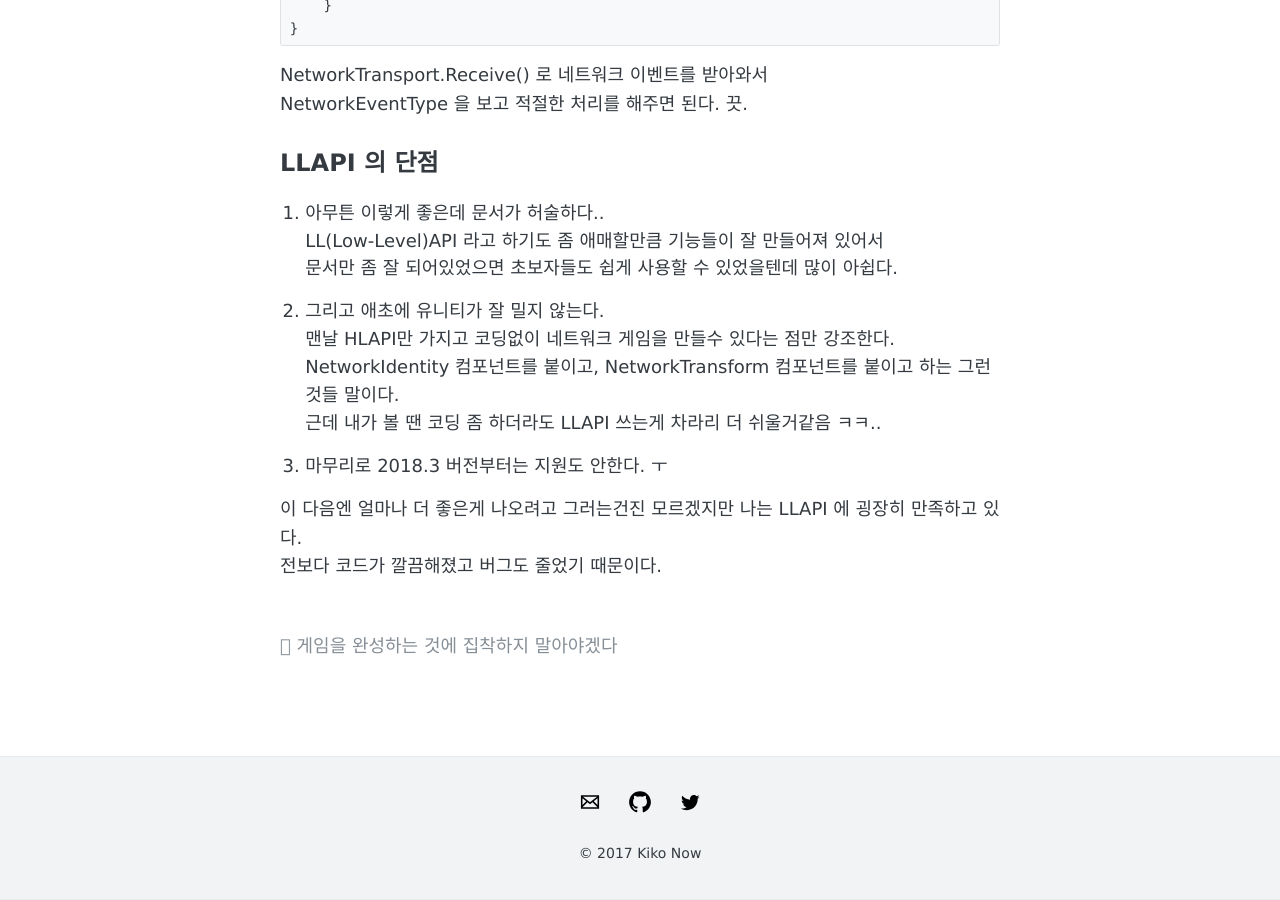
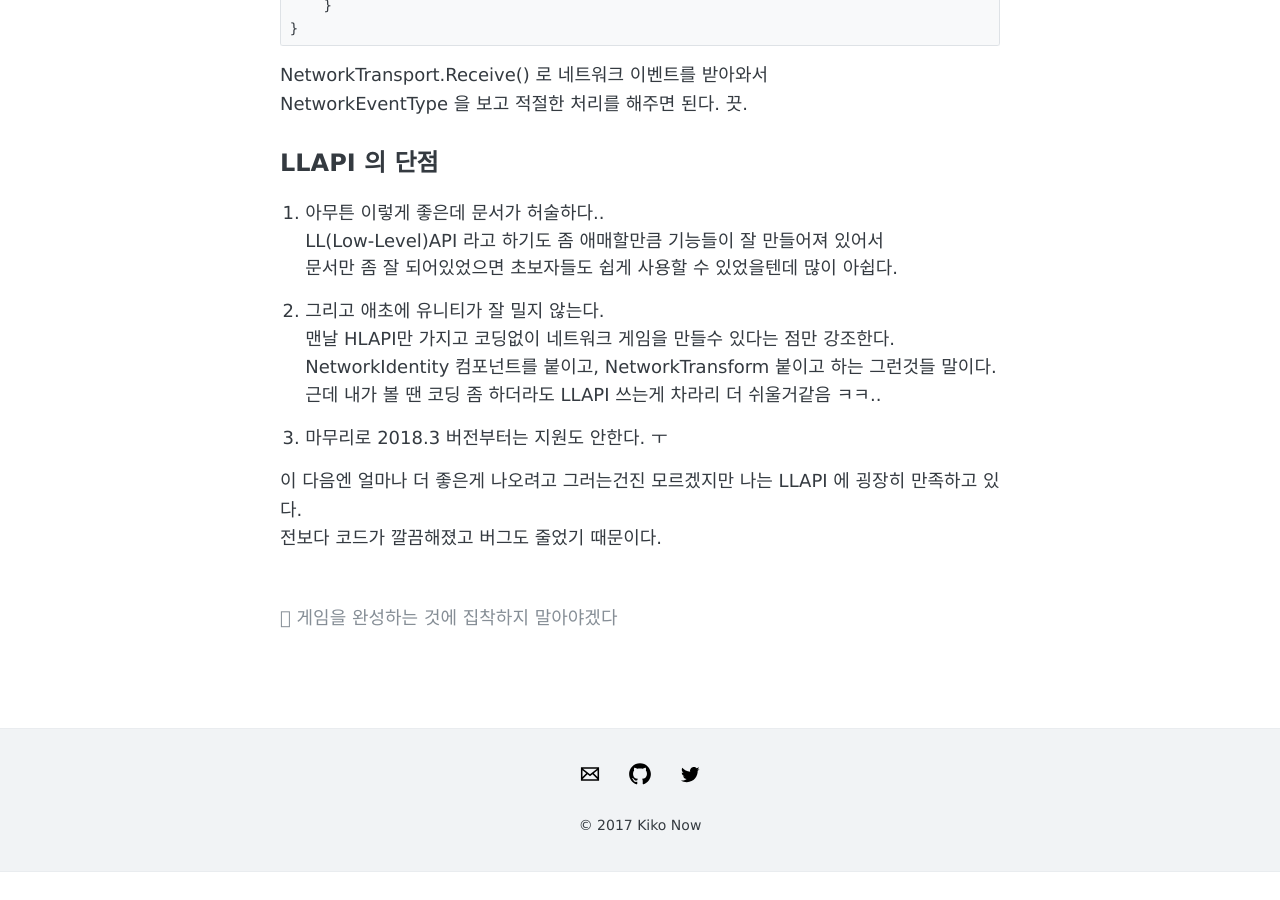
Before and after one commit to chickeningot/chickeningot.github.io, a Jekyll site: the page built from _posts/2019-3-27-post1.md, in a window 1280 px wide and 900 px high, scrolled down 1340 px. Built offline with Jekyll 4.4.1, drawn with Linux system fonts in a browser that asks for light colours; comment, search, counter and statistics services are not loaded; after the commit the page ends 2212 px from its top, so only the background shows below that.

Commit message:
Update 2019-3-27-post1.md

```diff
--- a/_posts/2019-3-27-post1.md
+++ b/_posts/2019-3-27-post1.md
@@ -59,7 +59,8 @@ LL(Low-Level)API 라고 하기도 좀 애매할만큼 기능들이 잘 만들어
 문서만 좀 잘 되어있었으면 초보자들도 쉽게 사용할 수 있었을텐데 많이 아쉽다.
 
 2. 그리고 애초에 유니티가 잘 밀지 않는다.
-맨날 HLAPI만 가지고 코딩없이 네트워크 게임을 만들수 있다는 점만 강조한다. NetworkIdentity 컴포넌트를 붙이고, NetworkTransform 컴포넌트를 붙이고 하는 그런것들 말이다.
+맨날 HLAPI만 가지고 코딩없이 네트워크 게임을 만들수 있다는 점만 강조한다.
+NetworkIdentity 컴포넌트를 붙이고, NetworkTransform  붙이고 하는 그런것들 말이다.
 근데 내가 볼 땐 코딩 좀 하더라도 LLAPI 쓰는게 차라리 더 쉬울거같음 ㅋㅋ..
 
 3. 마무리로 2018.3 버전부터는 지원도 안한다. ㅜ
```
